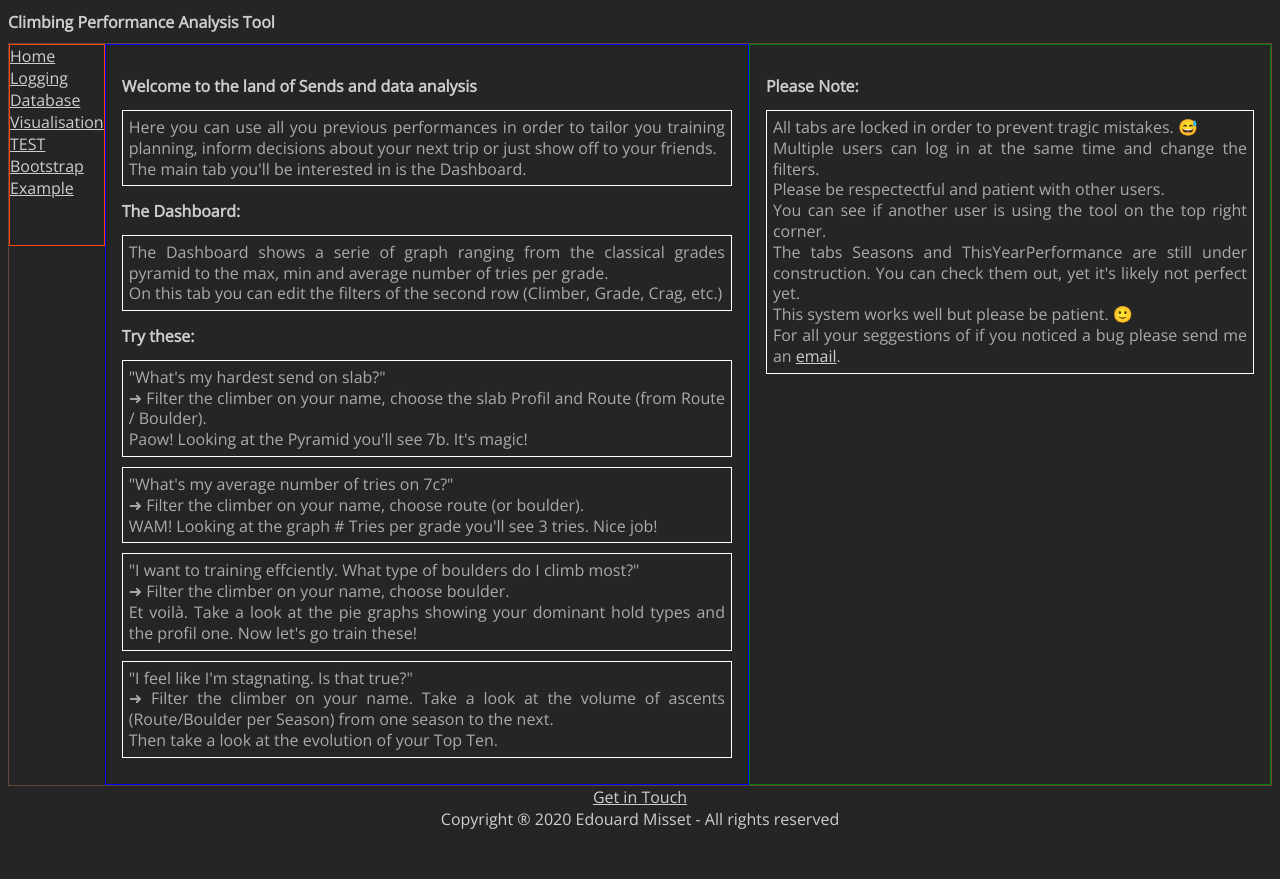
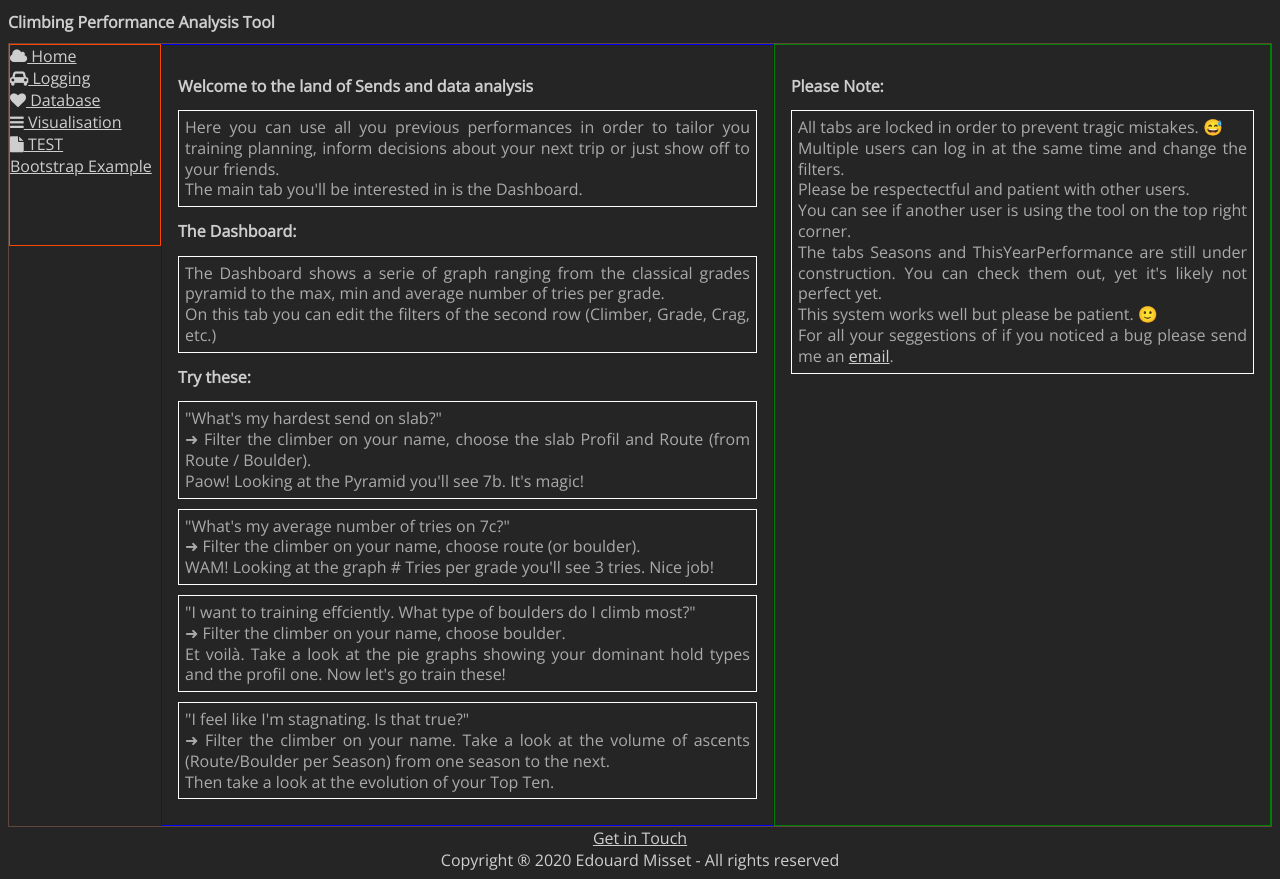
Before and after one commit to edouardmisset/testHTMLCSSJS, a plain HTML site: page index.html in a window 1280 px wide. Before the commit the page ends 838 px from the top, so only its background shows below. Drawn offline with nearby package versions, Linux system fonts and the light colour scheme.

Commit message:
start of the day 08/04/2020

```diff
--- a/css/master.css
+++ b/css/master.css
@@ -3,6 +3,8 @@
 @import 'https://fonts.googleapis.com/css2?family=Montserrat&display=swap';
 
 @import 'https://fonts.googleapis.com/css2?family=Roboto:wght@300&display=swap';
+
+@import "https://cdnjs.cloudflare.com/ajax/libs/font-awesome/4.7.0/css/font-awesome.min.css";
 
 *
 {
@@ -50,7 +52,7 @@ div {
 }
 
 nav {
-  max-width: 150px;
+  min-width: 150px;
   max-height: 200px;
   border: orangered solid 1px;
 }
--- a/index.html
+++ b/index.html
@@ -17,16 +17,14 @@
   </header>
   <!-- <h2>User</h2> -->
 
-
-
   <div class="page">
     <nav>
       <ul>
-        <li><a href="index.html">Home</a></li>
-        <li><a href="content/logging.html">Logging</a></li>
-        <li><a href="content/database.html">Database</a></li>
-        <li><a href="content/visualisation.html">Visualisation</a></li>
-        <li><a href="test.html">TEST</a></li>
+        <li><a href="index.html"><i class="fa fa-cloud"></i> Home</a></li>
+        <li><a href="content/logging.html"><i class="fa fa-car"></i> Logging</a></li>
+        <li><a href="content/database.html"><i class="fa fa-heart"></i> Database</a></li>
+        <li><a href="content/visualisation.html"><i class="fa fa-bars"></i> Visualisation</a></li>
+        <li><a href="test.html"><i class="fa fa-file"></i> TEST</a></li>
         <li><a href="bootstrapExample.html">Bootstrap Example</a></li>
       </ul>
     </nav>
```
